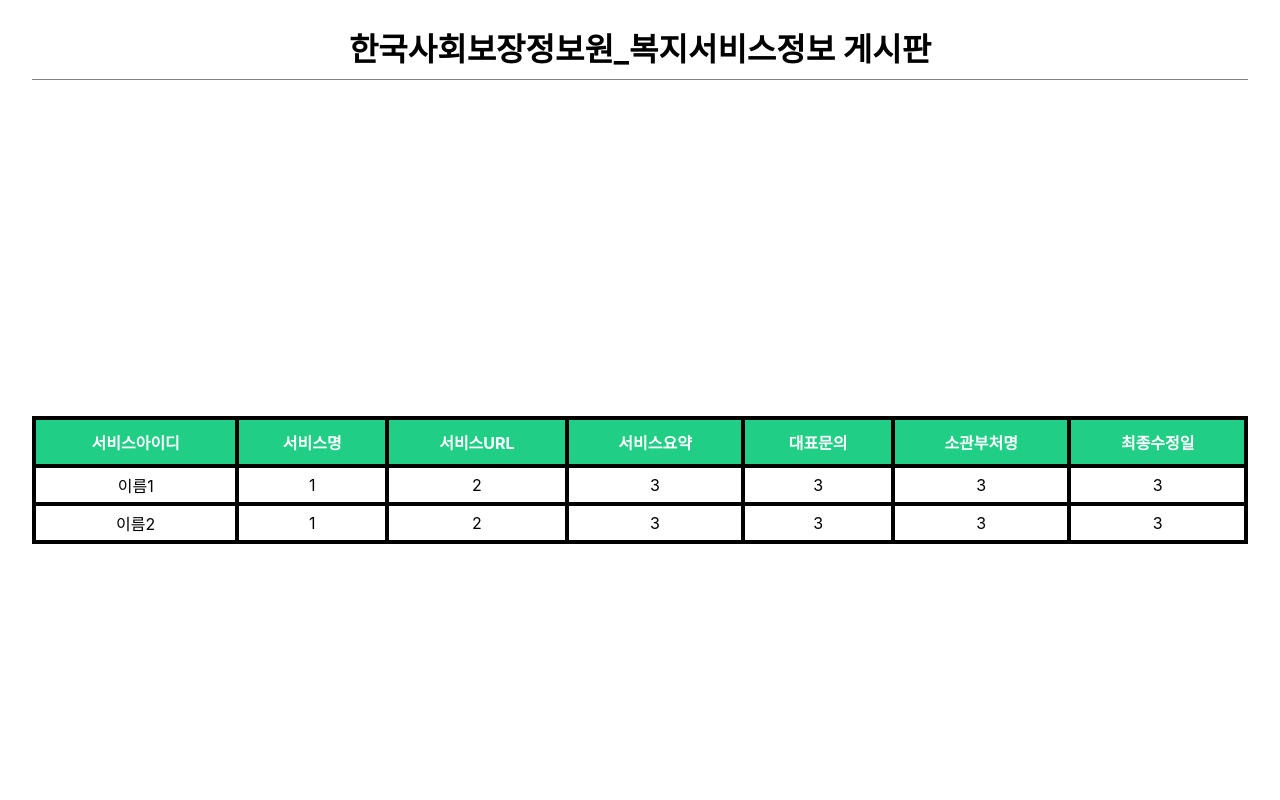
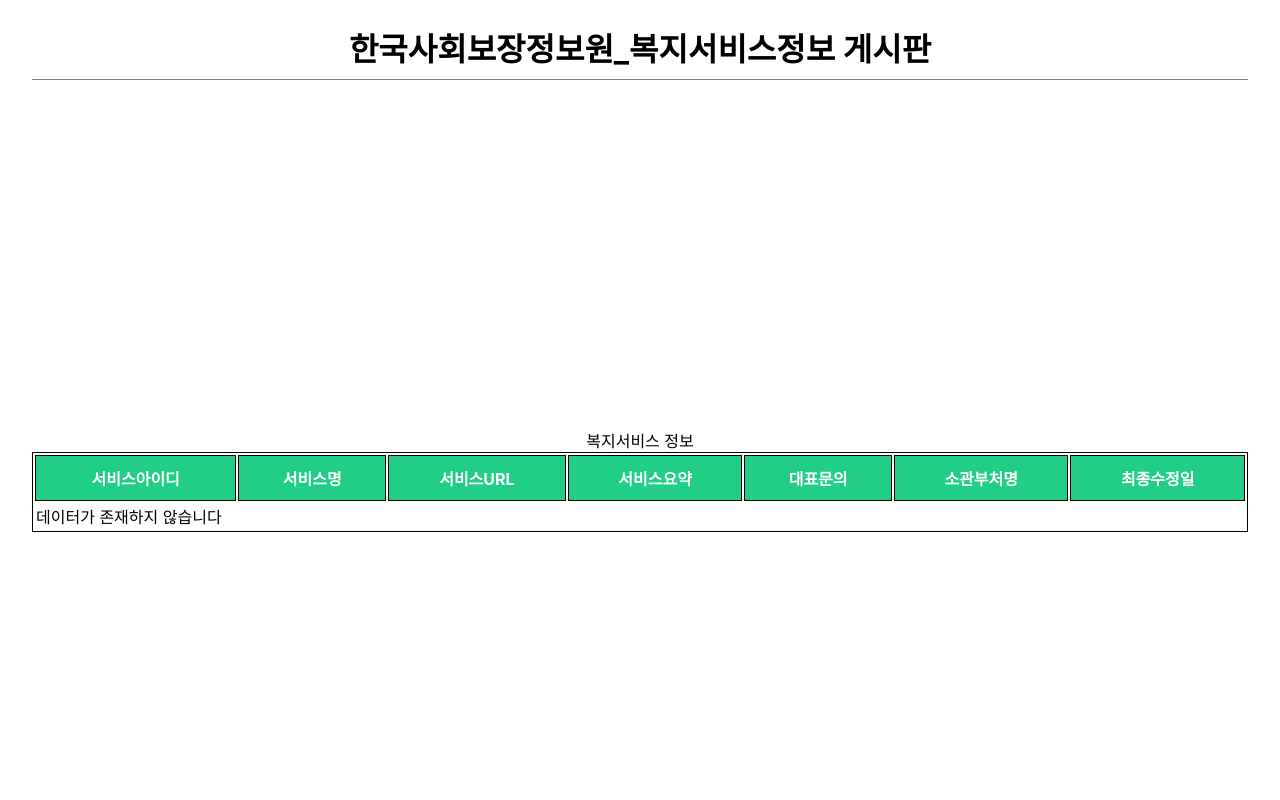
Before and after one commit to yeafla530/mern-next, a Next.js app: page / in a window 1280 px wide. Shown: the top 800 px of the page. Built offline with nearby package versions, Linux system fonts and the light colour scheme.

Commit message:
|mod| 테이블 더미데이터 제거|220420|

```diff
--- a/pages/common/DataTable.js
+++ b/pages/common/DataTable.js
@@ -4,6 +4,9 @@
 const DataTable = () => {
     return (
         <table className={styles.table}>
+            <caption>복지서비스 정보</caption>
+            {/* table header */}
+            <thead>
                 <th className={styles.th}>서비스아이디</th>
                 <th className={styles.th}>서비스명</th>
                 <th className={styles.th}>서비스URL</th>
@@ -11,8 +14,14 @@
                 <th className={styles.th}>대표문의</th>
                 <th className={styles.th}>소관부처명</th>
                 <th className={styles.th}>최종수정일</th>
-            {/* 첫번째 줄 */}
+            </thead>
+            {/* table body */}
+            <tbody>
                 <tr className={styles.tr}>
+                    <td colSpan="7">데이터가 존재하지 않습니다</td>
+                </tr>
+            </tbody>
+            {/* <tr className={styles.tr}>
                 <td className={styles.td}>이름1</td>
                 <td className={styles.td}>1</td>
                 <td className={styles.td}>2</td>
@@ -22,7 +31,6 @@
                 <td className={styles.td}>3</td>
 
             </tr>
-            {/* 두번째 줄 */}
             <tr className={styles.tr}>
                 <td className={styles.td}>이름2</td>
                 <td className={styles.td}>1</td>
@@ -31,7 +39,7 @@
                 <td className={styles.td}>3</td>
                 <td className={styles.td}>3</td>
                 <td className={styles.td}>3</td>
-            </tr>
+            </tr> */}
         </table>
     )
 }
--- a/styles/Home.module.css
+++ b/styles/Home.module.css
@@ -27,19 +27,23 @@
     width: 100%;
     height: auto;
     border: 1px solid black;
-    background-color: black;
+    /* background-color: black; */
 }
 .th {
     padding: 10px;
     border: 1px solid black;
     background-color: #21ce86;
     color: white;
+    width: auto;
 }
 .td {
     border: 1px solid black;
     padding: 5px;
     text-align: center;
-    background-color: white;
+    height: 50px;
+}
+.null-tr {
+    height: 50px;
 }
 
 .footer {
```
Lines whose indentation alone changed are shown as unchanged.
